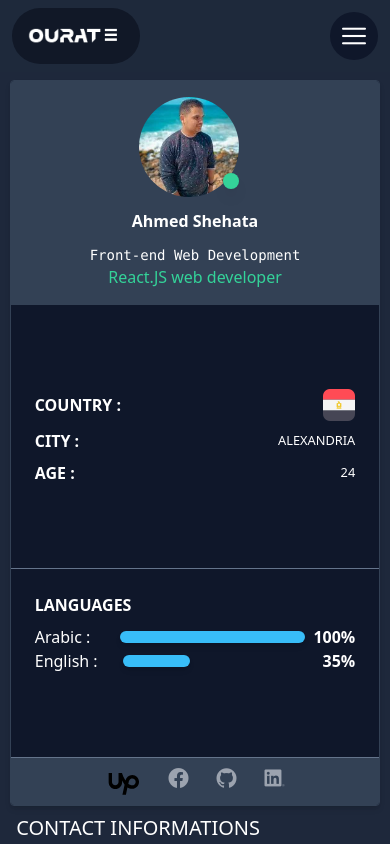
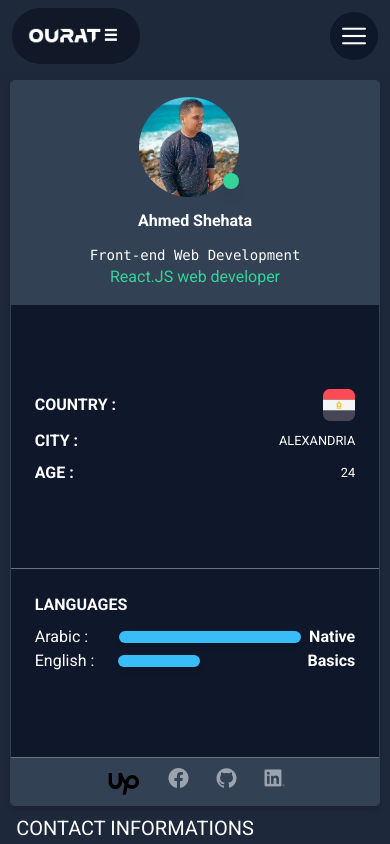
Before and after one commit to AhmedShehata98/portfolio-next-project, a Next.js app: page /contact in a window 390 px wide. Shown: the top 844 px of the page. Built offline with nearby package versions, Linux system fonts and the light colour scheme.

Commit message:
fixed Progress-bar on mobile devices

```diff
--- a/components/SidePannel.tsx
+++ b/components/SidePannel.tsx
@@ -63,17 +63,17 @@ const SidePannel = () => {
                 style={{ width: "100%" }}
               ></span>
             </div>
-            <b>100%</b>
+            <b>Native</b>
           </div>
           <div className="w-full flex items-center justify-start gap-2">
             <p className="w-1/4 capitalize">english :</p>
             <div className="w-3/5 h-3 flex items-center">
               <span
                 className="inline-block bg-sky-400 h-3 rounded-full shadow-md"
-                style={{ width: "35%" }}
+                style={{ width: "45%" }}
               ></span>
             </div>
-            <b>35%</b>
+            <b>Basics</b>
           </div>
         </div>
       </div>
--- a/pages/_app.tsx
+++ b/pages/_app.tsx
@@ -33,6 +33,14 @@ export default function App({ Component, pageProps }: AppProps) {
           rel="stylesheet"
           href="https://cdn-uicons.flaticon.com/uicons-brands/css/uicons-brands.css"
         ></link>
+        <link rel="preconnect" href="https://fonts.googleapis.com"></link>
+        <link rel="preconnect" href="https://fonts.gstatic.com"></link>
+        <link rel="preconnect" href="https://fonts.googleapis.com"></link>
+        <link rel="preconnect" href="https://fonts.gstatic.com"></link>
+        <link
+          href="https://fonts.googleapis.com/css2?family=Roboto:wght@100;300;400;500;700;900&display=swap"
+          rel="stylesheet"
+        ></link>
       </Head>
       <Layout>
         <Component {...pageProps} />
--- a/pages/index.tsx
+++ b/pages/index.tsx
@@ -26,6 +26,15 @@ const Home = ({ skills }: IHomeProps) => {
     }
   };
   useEffect(() => {
+    if (
+      "ontouchstart" in document.documentElement &&
+      navigator.maxTouchPoints >= 1
+    ) {
+      if (window.matchMedia("(max-width:768px)").matches) {
+        setSkillsIsVisible(true);
+      }
+      setSkillsIsVisible(true);
+    } else {
       observer.current = new IntersectionObserver(
         ObserverCallback,
         observerOptions
@@ -39,6 +48,7 @@ const Home = ({ skills }: IHomeProps) => {
         observer.current?.unobserve(skillsSection);
         observer.current?.disconnect();
       };
+    }
   }, [homeSectionRef.current, observerOptions]);
 
   return (
--- a/styles/globals.css
+++ b/styles/globals.css
@@ -1,7 +1,7 @@
 @tailwind base;
 @layer base {
   body {
-    @apply bg-slate-800;
+    @apply bg-slate-800 font-Roboto;
   }
 }
 @tailwind components;
--- a/tailwind.config.js
+++ b/tailwind.config.js
@@ -5,7 +5,11 @@ module.exports = {
     "./components/**/*.{js,ts,jsx,tsx}",
   ],
   theme: {
-    extend: {},
+    extend: {
+      fontFamily: {
+        Roboto: ["Roboto", "sans-serif"],
+      },
+    },
   },
   plugins: [],
 };
```
Lines whose indentation alone changed are shown as unchanged.
